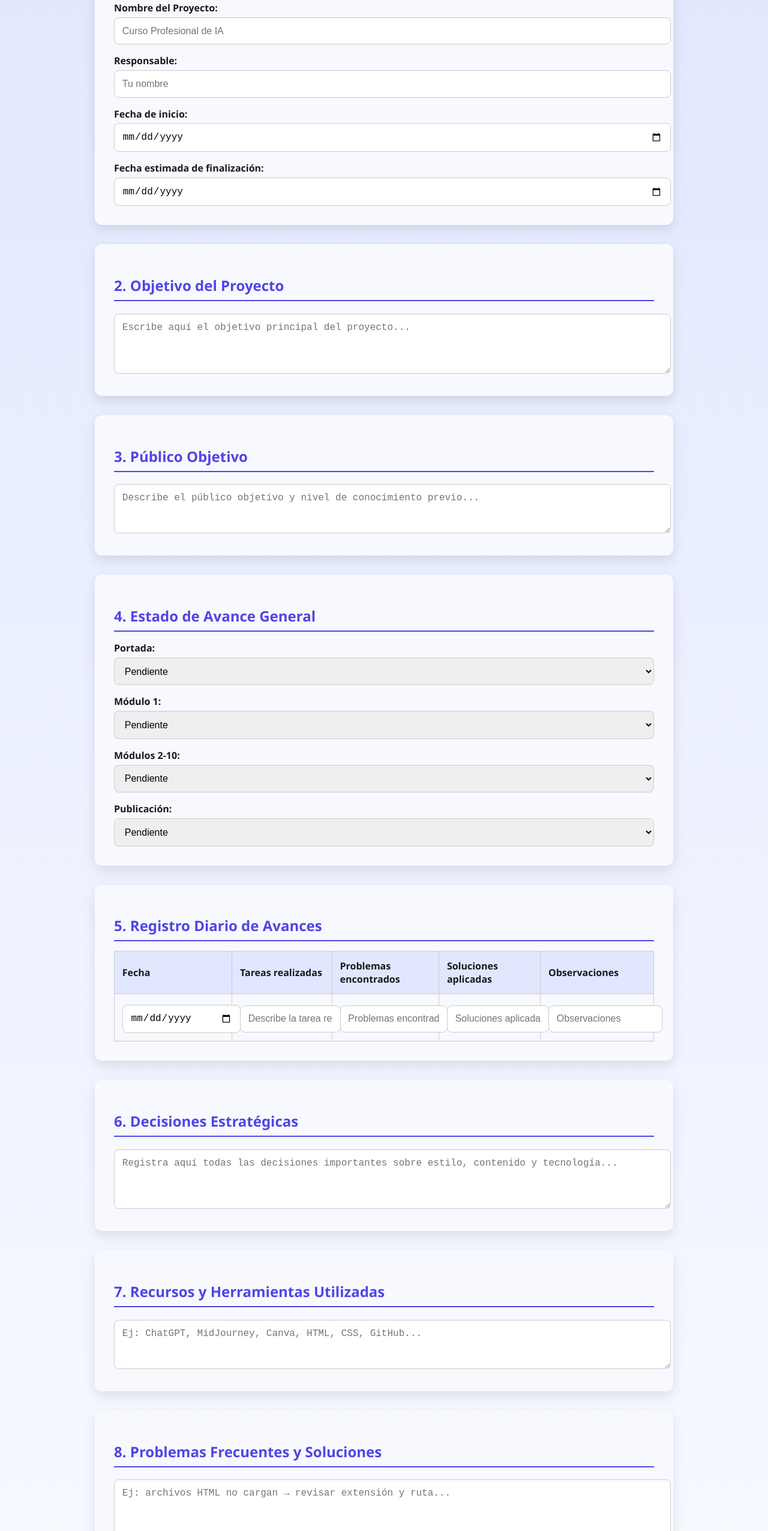
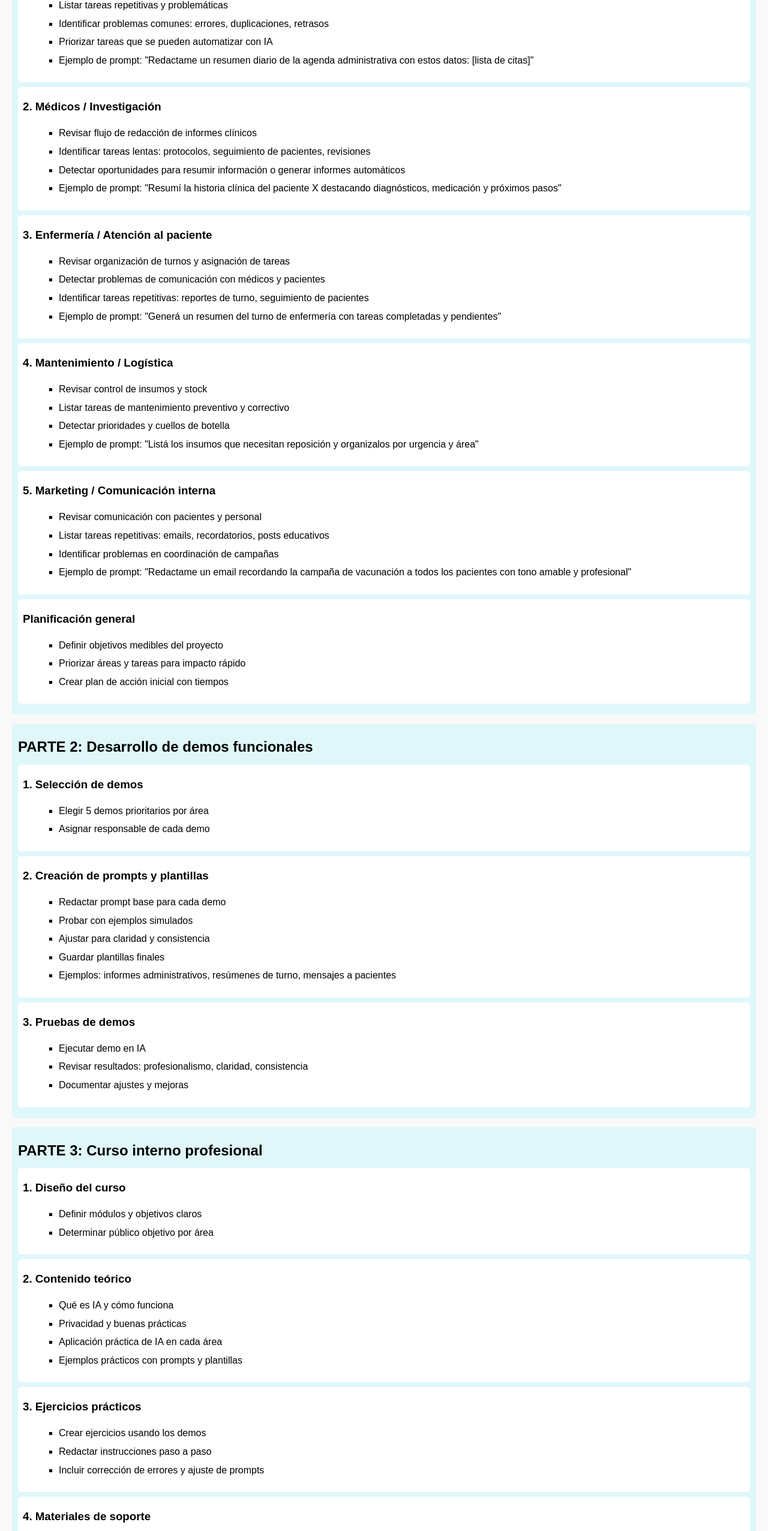
Before and after one commit to ezequielflamenco88-maker/curso-ia-eze, a plain HTML site: page index.html in a window 1280 px wide. Shown: the part 248-2800 px from the top of the page at 60% size. Drawn offline with Linux system fonts and the light colour scheme.

Commit message:
index.html

```diff
--- a/index.html
+++ b/index.html
@@ -2,211 +2,204 @@
 <html lang="es">
 <head>
 <meta charset="UTF-8">
-<meta name="viewport" content="width=device-width, initial-scale=1.0">
-<title>Seguimiento de Proyecto: Curso de IA</title>
+<title>Mapa Conceptual Proyecto LUMINA</title>
 <style>
-  body {
-    font-family: 'Segoe UI', Tahoma, Geneva, Verdana, sans-serif;
-    background: linear-gradient(to bottom, #e0e7ff, #ffffff);
-    color: #1a1a1a;
-    margin: 0;
-    padding: 0;
-  }
-  header {
-    background: #4f46e5;
-    color: #fff;
-    text-align: center;
-    padding: 2rem;
-    font-size: 2rem;
-    font-weight: bold;
-    letter-spacing: 1px;
-    text-shadow: 1px 1px 2px rgba(0,0,0,0.3);
-  }
-  section {
-    max-width: 900px;
-    margin: 2rem auto;
-    padding: 2rem;
-    background: #f8f8ff;
-    border-radius: 12px;
-    box-shadow: 0 8px 20px rgba(0,0,0,0.1);
-  }
-  h2 {
-    color: #4f46e5;
-    border-bottom: 2px solid #4f46e5;
-    padding-bottom: 0.5rem;
-    margin-bottom: 1rem;
-  }
-  label {
-    display: block;
-    margin-top: 1rem;
-    font-weight: bold;
-  }
-  input, textarea, select {
-    width: 100%;
-    padding: 0.8rem;
-    margin-top: 0.3rem;
-    border-radius: 8px;
-    border: 1px solid #ccc;
-    font-size: 1rem;
-    resize: vertical;
-  }
-  table {
-    width: 100%;
-    border-collapse: collapse;
-    margin-top: 1rem;
-  }
-  th, td {
-    border: 1px solid #ccc;
-    padding: 0.8rem;
-    text-align: left;
-  }
-  th {
-    background: #e0e7ff;
-    color: #1a1a1a;
-  }
-  .placeholder {
-    background: #d1d5db;
-    color: #6b7280;
-    text-align: center;
-    padding: 1rem;
-    border-radius: 8px;
-    margin-top: 1rem;
-    font-style: italic;
-  }
-  button {
-    background: #4f46e5;
-    color: #fff;
-    padding: 0.8rem 1.5rem;
-    border: none;
-    border-radius: 8px;
-    margin-top: 1rem;
-    cursor: pointer;
-    font-size: 1rem;
-    transition: 0.3s;
-  }
-  button:hover {
-    background: #3730a3;
-  }
+  body { font-family: Arial, sans-serif; line-height: 1.6; margin: 20px; background-color: #f9f9f9; }
+  h1, h2, h3, h4 { margin: 10px 0; }
+  ul { list-style-type: square; margin-left: 20px; }
+  li { margin: 5px 0; }
+  .part { background-color: #e0f7fa; padding: 10px; border-radius: 6px; margin-bottom: 15px; }
+  .step { background-color: #ffffff; padding: 8px; border-radius: 6px; margin-bottom: 8px; }
 </style>
 </head>
 <body>
 
-<header>Seguimiento de Proyecto: Curso Profesional de IA</header>
+<h1>Proyecto LUMINA – Mapa Conceptual</h1>
 
-<section>
-  <h2>1. Información General</h2>
-  <label>Nombre del Proyecto:</label>
-  <input type="text" placeholder="Curso Profesional de IA">
+<div class="part">
+  <h2>PARTE 1: Diagnóstico y planificación</h2>
+  <div class="step">
+    <h3>1. Administración</h3>
+    <ul>
+      <li>Revisar tipos de informes que se generan (administrativos, pagos, agendas)</li>
+      <li>Listar tareas repetitivas y problemáticas</li>
+      <li>Identificar problemas comunes: errores, duplicaciones, retrasos</li>
+      <li>Priorizar tareas que se pueden automatizar con IA</li>
+      <li>Ejemplo de prompt: "Redactame un resumen diario de la agenda administrativa con estos datos: [lista de citas]"</li>
+    </ul>
+  </div>
+  <div class="step">
+    <h3>2. Médicos / Investigación</h3>
+    <ul>
+      <li>Revisar flujo de redacción de informes clínicos</li>
+      <li>Identificar tareas lentas: protocolos, seguimiento de pacientes, revisiones</li>
+      <li>Detectar oportunidades para resumir información o generar informes automáticos</li>
+      <li>Ejemplo de prompt: "Resumí la historia clínica del paciente X destacando diagnósticos, medicación y próximos pasos"</li>
+    </ul>
+  </div>
+  <div class="step">
+    <h3>3. Enfermería / Atención al paciente</h3>
+    <ul>
+      <li>Revisar organización de turnos y asignación de tareas</li>
+      <li>Detectar problemas de comunicación con médicos y pacientes</li>
+      <li>Identificar tareas repetitivas: reportes de turno, seguimiento de pacientes</li>
+      <li>Ejemplo de prompt: "Generá un resumen del turno de enfermería con tareas completadas y pendientes"</li>
+    </ul>
+  </div>
+  <div class="step">
+    <h3>4. Mantenimiento / Logística</h3>
+    <ul>
+      <li>Revisar control de insumos y stock</li>
+      <li>Listar tareas de mantenimiento preventivo y correctivo</li>
+      <li>Detectar prioridades y cuellos de botella</li>
+      <li>Ejemplo de prompt: "Listá los insumos que necesitan reposición y organizalos por urgencia y área"</li>
+    </ul>
+  </div>
+  <div class="step">
+    <h3>5. Marketing / Comunicación interna</h3>
+    <ul>
+      <li>Revisar comunicación con pacientes y personal</li>
+      <li>Listar tareas repetitivas: emails, recordatorios, posts educativos</li>
+      <li>Identificar problemas en coordinación de campañas</li>
+      <li>Ejemplo de prompt: "Redactame un email recordando la campaña de vacunación a todos los pacientes con tono amable y profesional"</li>
+    </ul>
+  </div>
+  <div class="step">
+    <h3>Planificación general</h3>
+    <ul>
+      <li>Definir objetivos medibles del proyecto</li>
+      <li>Priorizar áreas y tareas para impacto rápido</li>
+      <li>Crear plan de acción inicial con tiempos</li>
+    </ul>
+  </div>
+</div>
 
-  <label>Responsable:</label>
-  <input type="text" placeholder="Tu nombre">
+<div class="part">
+  <h2>PARTE 2: Desarrollo de demos funcionales</h2>
+  <div class="step">
+    <h3>1. Selección de demos</h3>
+    <ul>
+      <li>Elegir 5 demos prioritarios por área</li>
+      <li>Asignar responsable de cada demo</li>
+    </ul>
+  </div>
+  <div class="step">
+    <h3>2. Creación de prompts y plantillas</h3>
+    <ul>
+      <li>Redactar prompt base para cada demo</li>
+      <li>Probar con ejemplos simulados</li>
+      <li>Ajustar para claridad y consistencia</li>
+      <li>Guardar plantillas finales</li>
+      <li>Ejemplos: informes administrativos, resúmenes de turno, mensajes a pacientes</li>
+    </ul>
+  </div>
+  <div class="step">
+    <h3>3. Pruebas de demos</h3>
+    <ul>
+      <li>Ejecutar demo en IA</li>
+      <li>Revisar resultados: profesionalismo, claridad, consistencia</li>
+      <li>Documentar ajustes y mejoras</li>
+    </ul>
+  </div>
+</div>
 
-  <label>Fecha de inicio:</label>
-  <input type="date">
+<div class="part">
+  <h2>PARTE 3: Curso interno profesional</h2>
+  <div class="step">
+    <h3>1. Diseño del curso</h3>
+    <ul>
+      <li>Definir módulos y objetivos claros</li>
+      <li>Determinar público objetivo por área</li>
+    </ul>
+  </div>
+  <div class="step">
+    <h3>2. Contenido teórico</h3>
+    <ul>
+      <li>Qué es IA y cómo funciona</li>
+      <li>Privacidad y buenas prácticas</li>
+      <li>Aplicación práctica de IA en cada área</li>
+      <li>Ejemplos prácticos con prompts y plantillas</li>
+    </ul>
+  </div>
+  <div class="step">
+    <h3>3. Ejercicios prácticos</h3>
+    <ul>
+      <li>Crear ejercicios usando los demos</li>
+      <li>Redactar instrucciones paso a paso</li>
+      <li>Incluir corrección de errores y ajuste de prompts</li>
+    </ul>
+  </div>
+  <div class="step">
+    <h3>4. Materiales de soporte</h3>
+    <ul>
+      <li>PDFs y plantillas de prompts</li>
+      <li>Diapositivas con ejemplos visuales</li>
+      <li>Guías paso a paso para el personal</li>
+    </ul>
+  </div>
+</div>
 
-  <label>Fecha estimada de finalización:</label>
-  <input type="date">
-</section>
+<div class="part">
+  <h2>PARTE 4: Implementación piloto</h2>
+  <div class="step">
+    <h3>Preparación</h3>
+    <ul>
+      <li>Seleccionar área piloto</li>
+      <li>Capacitar al personal con curso y plantillas</li>
+    </ul>
+  </div>
+  <div class="step">
+    <h3>Ejecutar demos</h3>
+    <ul>
+      <li>Aplicar demos en tareas reales</li>
+      <li>Medir resultados: tiempo, calidad, errores, comunicación</li>
+    </ul>
+  </div>
+  <div class="step">
+    <h3>Ajustes</h3>
+    <ul>
+      <li>Corregir prompts según feedback</li>
+      <li>Modificar plantillas si es necesario</li>
+      <li>Documentar resultados finales</li>
+    </ul>
+  </div>
+</div>
 
-<section>
-  <h2>2. Objetivo del Proyecto</h2>
-  <textarea rows="4" placeholder="Escribe aquí el objetivo principal del proyecto..."></textarea>
-</section>
+<div class="part">
+  <h2>PARTE 5: Implementación completa y escalable</h2>
+  <div class="step">
+    <h3>Planificación</h3>
+    <ul>
+      <li>Definir rollout por áreas según prioridades</li>
+      <li>Programar capacitaciones y seguimiento</li>
+    </ul>
+  </div>
+  <div class="step">
+    <h3>Ejecución</h3>
+    <ul>
+      <li>Aplicar curso y demos a todo el personal</li>
+      <li>Monitorear desempeño y uso de IA</li>
+    </ul>
+  </div>
+  <div class="step">
+    <h3>Seguimiento</h3>
+    <ul>
+      <li>Actualizar prompts y plantillas según cambios</li>
+      <li>Registrar métricas de impacto y mejoras</li>
+    </ul>
+  </div>
+</div>
 
-<section>
-  <h2>3. Público Objetivo</h2>
-  <textarea rows="3" placeholder="Describe el público objetivo y nivel de conocimiento previo..."></textarea>
-</section>
-
-<section>
-  <h2>4. Estado de Avance General</h2>
-  <label>Portada:</label>
-  <select>
-    <option>Pendiente</option>
-    <option>En revisión</option>
-    <option>Completada</option>
-  </select>
-
-  <label>Módulo 1:</label>
-  <select>
-    <option>Pendiente</option>
-    <option>En revisión</option>
-    <option>Completado</option>
-  </select>
-
-  <label>Módulos 2-10:</label>
-  <select>
-    <option>Pendiente</option>
-    <option>En revisión</option>
-    <option>Parcial</option>
-    <option>Completado</option>
-  </select>
-
-  <label>Publicación:</label>
-  <select>
-    <option>Pendiente</option>
-    <option>Preparado</option>
-    <option>Completado</option>
-  </select>
-</section>
-
-<section>
-  <h2>5. Registro Diario de Avances</h2>
-  <table>
-    <thead>
-      <tr>
-        <th>Fecha</th>
-        <th>Tareas realizadas</th>
-        <th>Problemas encontrados</th>
-        <th>Soluciones aplicadas</th>
-        <th>Observaciones</th>
-      </tr>
-    </thead>
-    <tbody>
-      <tr>
-        <td><input type="date"></td>
-        <td><input type="text" placeholder="Describe la tarea realizada"></td>
-        <td><input type="text" placeholder="Problemas encontrados"></td>
-        <td><input type="text" placeholder="Soluciones aplicadas"></td>
-        <td><input type="text" placeholder="Observaciones"></td>
-      </tr>
-    </tbody>
-  </table>
-</section>
-
-<section>
-  <h2>6. Decisiones Estratégicas</h2>
-  <textarea rows="4" placeholder="Registra aquí todas las decisiones importantes sobre estilo, contenido y tecnología..."></textarea>
-</section>
-
-<section>
-  <h2>7. Recursos y Herramientas Utilizadas</h2>
-  <textarea rows="3" placeholder="Ej: ChatGPT, MidJourney, Canva, HTML, CSS, GitHub..."></textarea>
-</section>
-
-<section>
-  <h2>8. Problemas Frecuentes y Soluciones</h2>
-  <textarea rows="4" placeholder="Ej: archivos HTML no cargan → revisar extensión y ruta..."></textarea>
-</section>
-
-<section>
-  <h2>9. Notas de Creatividad y Optimización</h2>
-  <textarea rows="4" placeholder="Ideas para mejorar contenido, estética o innovación pedagógica..."></textarea>
-</section>
-
-<section>
-  <h2>10. Próximos Pasos</h2>
-  <textarea rows="3" placeholder="Describe los siguientes pasos del proyecto..."></textarea>
-</section>
-
-<section>
-  <h2>11. Evaluación del Proyecto</h2>
-  <textarea rows="3" placeholder="Nivel de cumplimiento de objetivos, innovación, calidad técnica, observaciones..."></textarea>
-</section>
-
-<button onclick="alert('Datos guardados localmente en el navegador. Para guardarlos permanentemente, copia y pega en un documento.')">Guardar Progreso</button>
-
-<div class="placeholder">Aquí podrías agregar un logo o imagen del proyecto</div>
+<div class="part">
+  <h2>PARTE 6: Seguimiento y optimización</h2>
+  <ul>
+    <li>Revisar periódicamente prompts y plantillas</li>
+    <li>Ajustar según cambios en procesos o necesidades</li>
+    <li>Registrar métricas de impacto</li>
+    <li>Actualizar curso interno con nuevas prácticas</li>
+    <li>Mantener guía de buenas prácticas para nuevos empleados</li>
+  </ul>
+</div>
 
 </body>
 </html>
```
